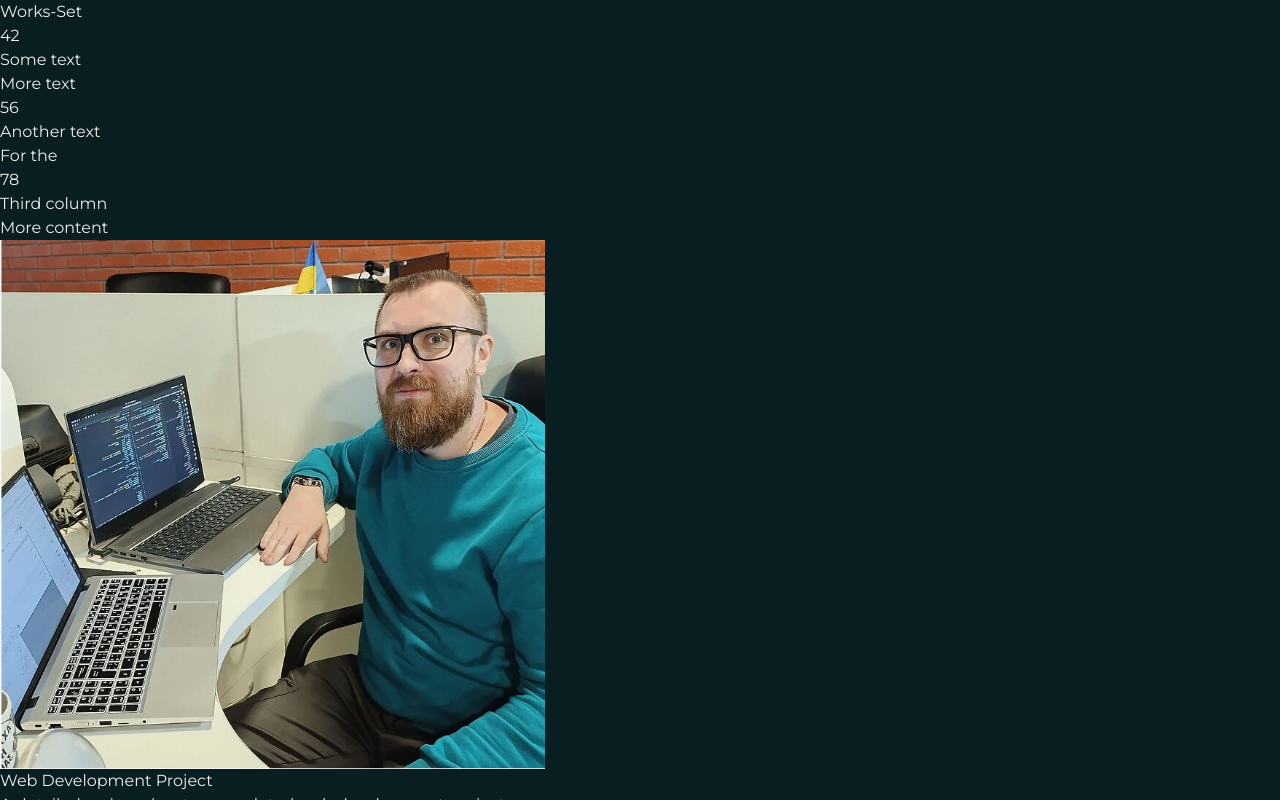
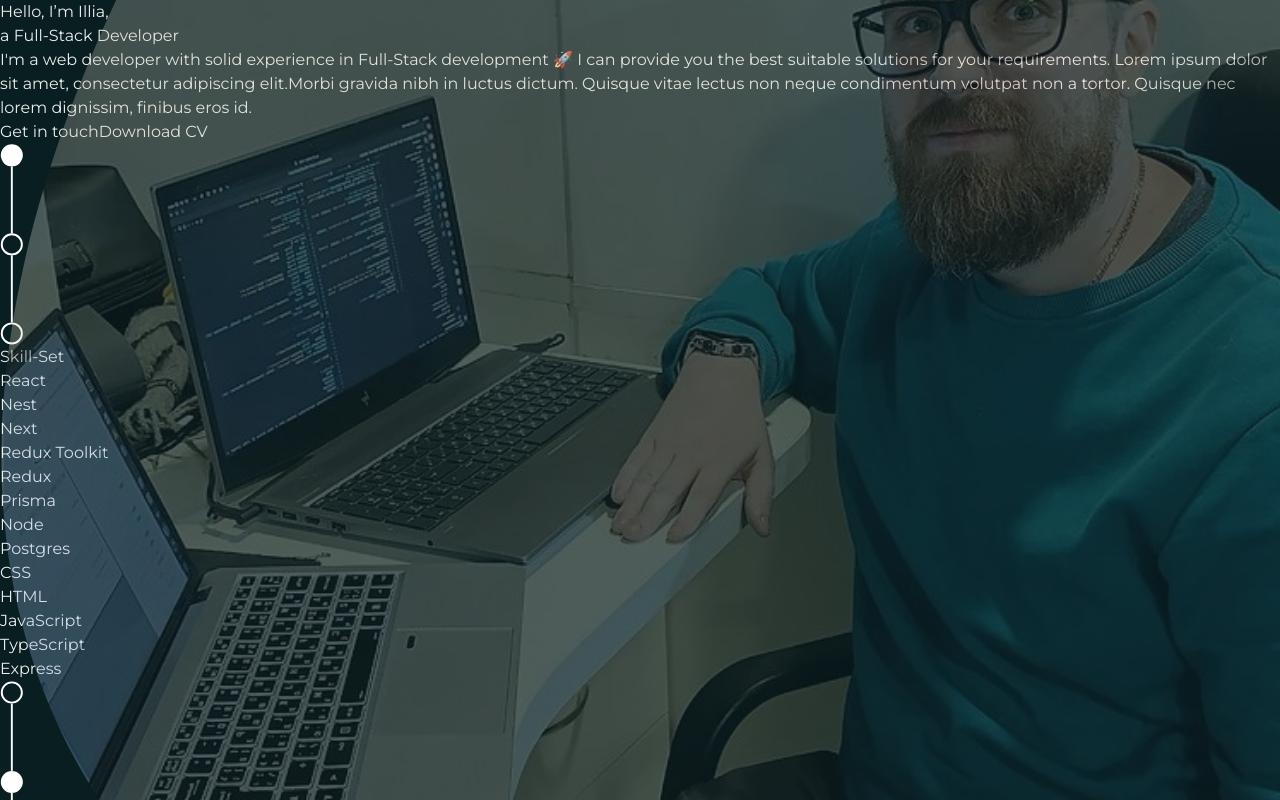
Before and after one commit to Tender6795/portfolio_next, a Next.js app: page / in a window 1280 px wide. Shown: the top 800 px of the page. Built offline with nearby package versions, Linux system fonts and the light colour scheme.

Commit message:
Fix typo

```diff
--- a/src/app/page.tsx
+++ b/src/app/page.tsx
@@ -5,8 +5,8 @@ import { Works } from "./сomponents/Works";
 export default function Home() {
   return (
     <div>
-      {/* <AboutMe /> */}
-      {/* <Skills /> */}
+      <AboutMe />
+      <Skills />
       <Works />
     </div>
   );
```
